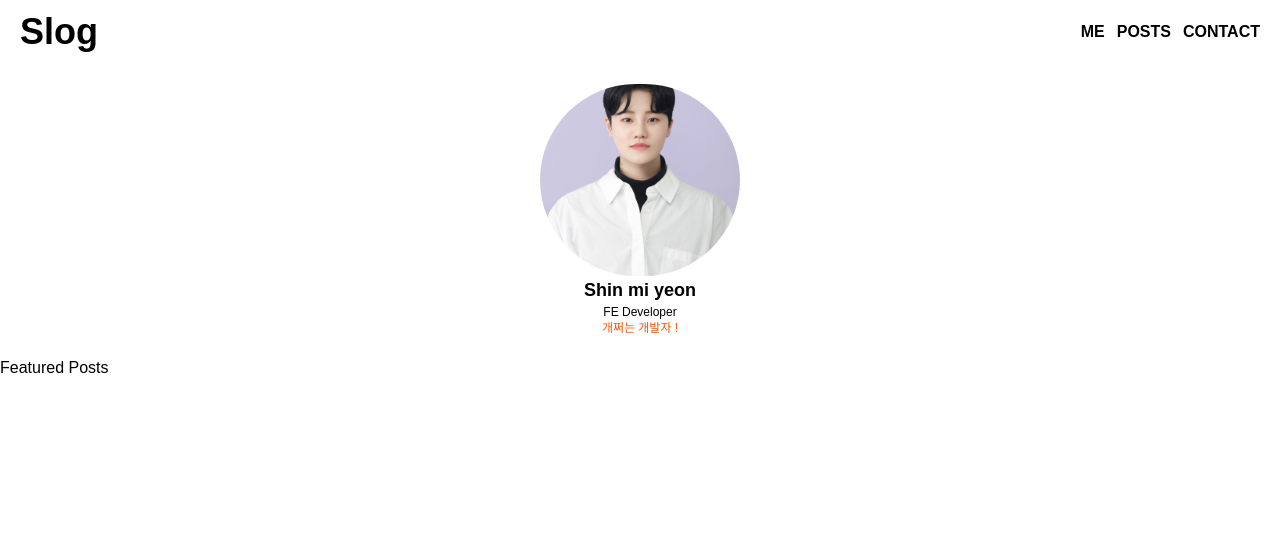
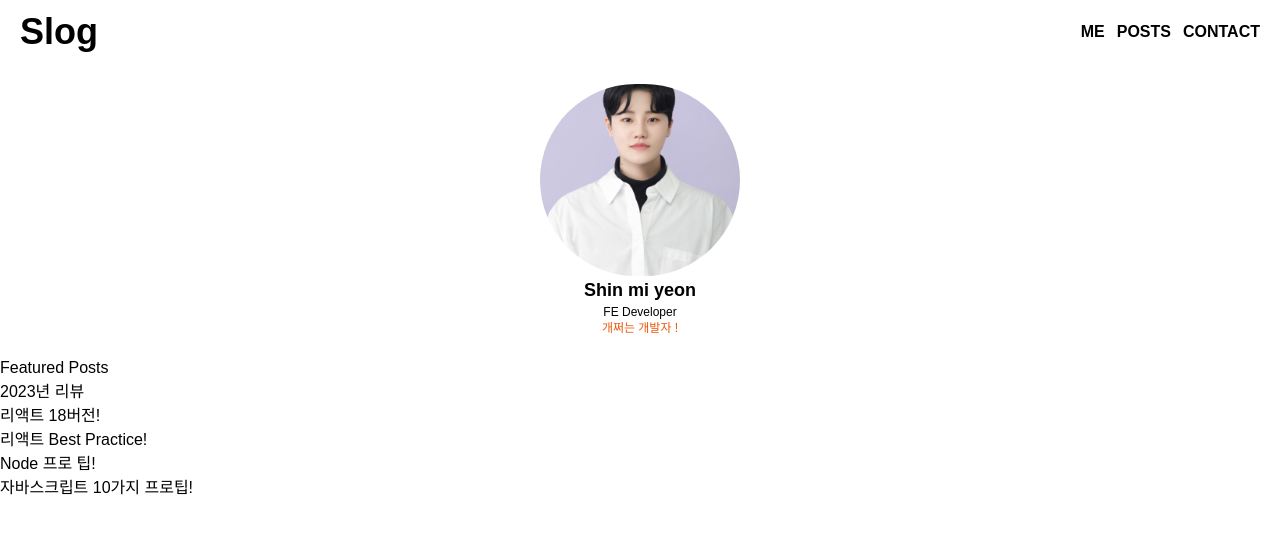
Before and after one commit to smyn95/Slog, a Next.js app: page / in a window 1280 px wide. Shown: the top 534 px of the page. Built offline with nearby package versions, Linux system fonts and the light colour scheme; a web font is replaced by a local one.

Commit message:
게시물 노출 조건 함수 추가

```diff
--- a/src/components/featuredPosts.tsx
+++ b/src/components/featuredPosts.tsx
@@ -1,10 +1,13 @@
+import { getFeaturedPosts } from '@/service/posts';
 import PostsGrid from './postsGrid';
 
-export default function FeaturedPosts() {
+export default async function FeaturedPosts() {
+    const posts = await getFeaturedPosts();
+
     return (
         <section>
             <h2>Featured Posts</h2>
-            <PostsGrid />
+            <PostsGrid posts={posts} />
         </section>
     );
 }
--- a/src/components/postsGrid.tsx
+++ b/src/components/postsGrid.tsx
@@ -1,7 +1,15 @@
-export default function PostsGrid() {
+import { Post } from '@/service/posts';
+
+type Props = {
+    posts: Post[];
+};
+
+export default function PostsGrid({ posts }: Props) {
     return (
-        <>
-            <div></div>
-        </>
+        <ul>
+            {posts.map((post) => (
+                <li key={post.path}>{post.title}</li>
+            ))}
+        </ul>
     );
 }
--- a/src/service/posts.ts
+++ b/src/service/posts.ts
@@ -10,6 +10,11 @@ export type Post = {
     featured: boolean;
 };
 
+export async function getFeaturedPosts(): Promise<Post[]> {
+    return getAllPosts() //
+        .then((post) => post.filter((post) => post.featured));
+}
+
 export async function getAllPosts(): Promise<Post[]> {
     const filePath = path.join(process.cwd(), 'data', 'posts.json');
     return readFile(filePath, 'utf-8')
```
